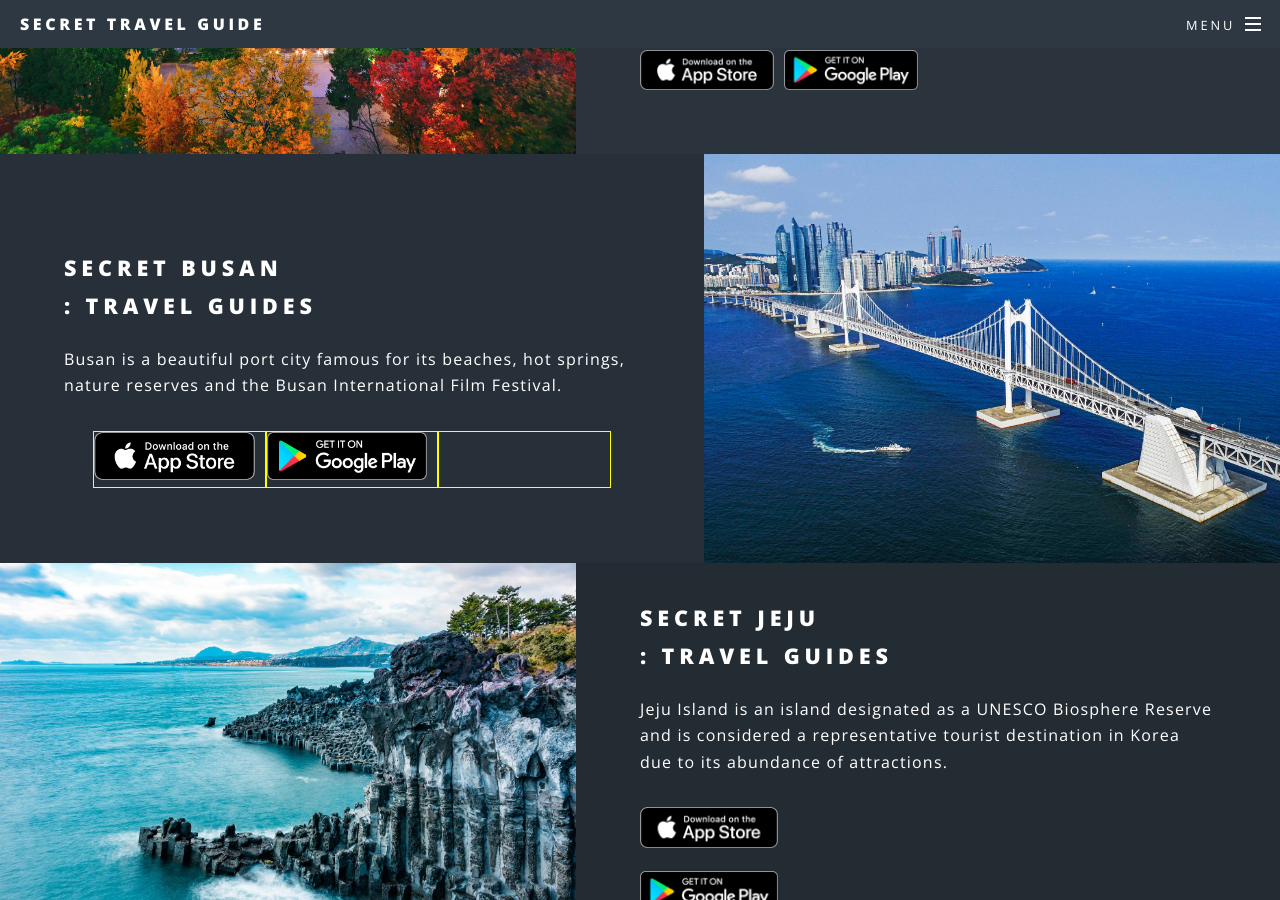
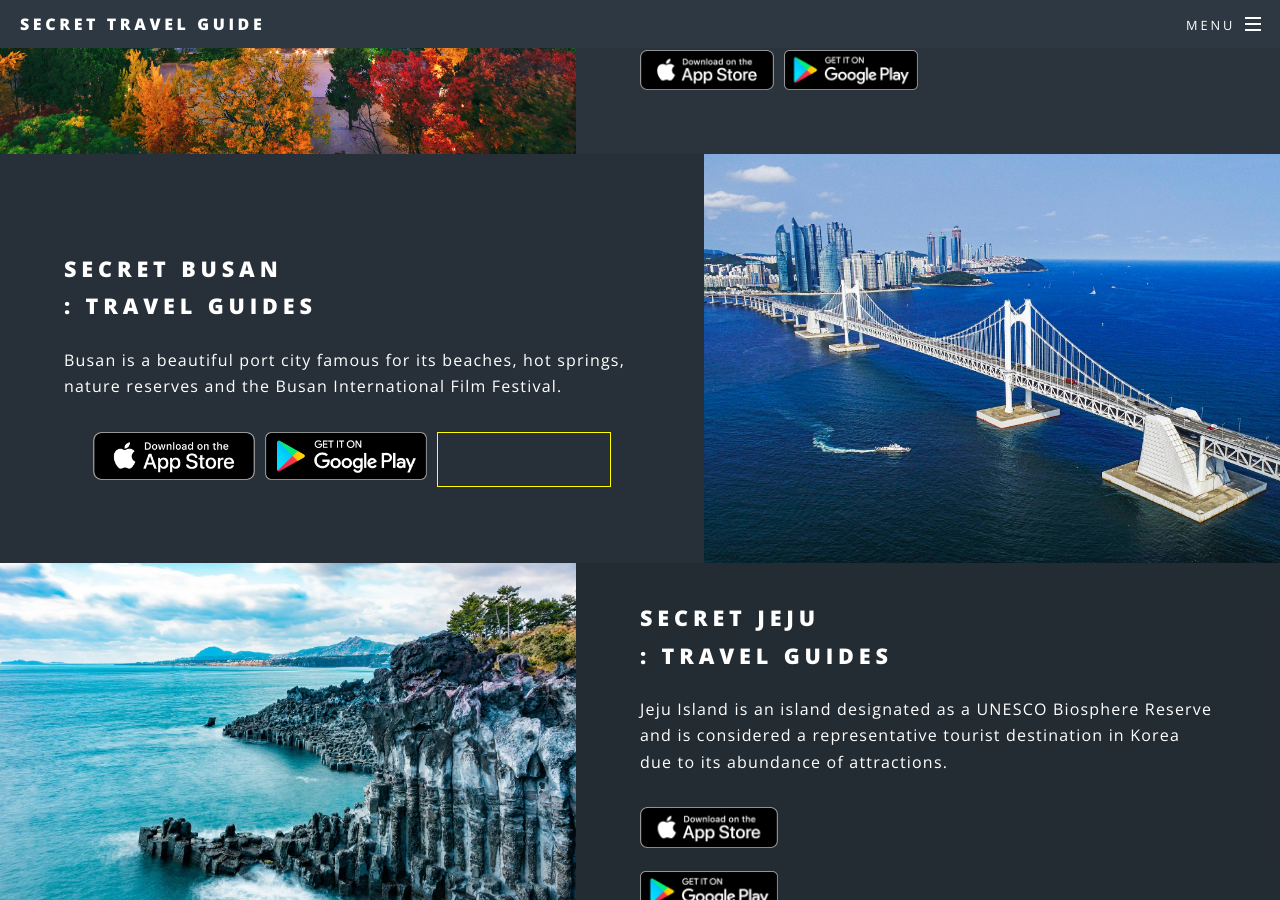
Before and after one commit to inansung/secret.github.io, a Jekyll site: the page built from index.html, in a window 1280 px wide and 900 px high, scrolled down 1676 px. Built offline with Jekyll 4.4.1, drawn with Linux system fonts in a browser that asks for light colours.

Commit message:
Update index.html

```diff
--- a/index.html
+++ b/index.html
@@ -65,11 +65,11 @@ layout: landing
 								<h2>Secret BUSAN<br />
 								: Travel Guides</h2>
 								<p>Busan is a beautiful port city famous for its beaches, hot springs, nature reserves and the Busan International Film Festival.</p>
-								<div style="width:90%; display: flex; margin: 10px auto;">
-								<div style="width:30%; border:1px yellow solid; flex:1;">
+								<div align="left" style="width:90%; display: flex; margin: 10px auto; ">
+								<div style="width:30%; border:0px solid; flex:1;">
 									<a href="https://apps.apple.com/us/app/yourkorea-seoul/id1637598369" target="_blank"><img src="images/appstore_badge_original.png" alt="" style="width:calc(100% - 10px); border:0px solid;" /></a>
 								</div>
-								<div style="width:30%; border:1px yellow solid; flex:1;">
+								<div style="width:30%; border:0px solid; flex:1;">
 									<a href="https://play.google.com/store/apps/details?id=net.yourkorea.seoul&hl=ko&gl=US" target="_blank"><img src="images/googleplay_badge_original.png" alt="" style="width:calc(100% - 10px); border:0px solid;" /></a>
 								</div>
 								<div style="width:30%; border:1px yellow solid; flex:1;">
```
